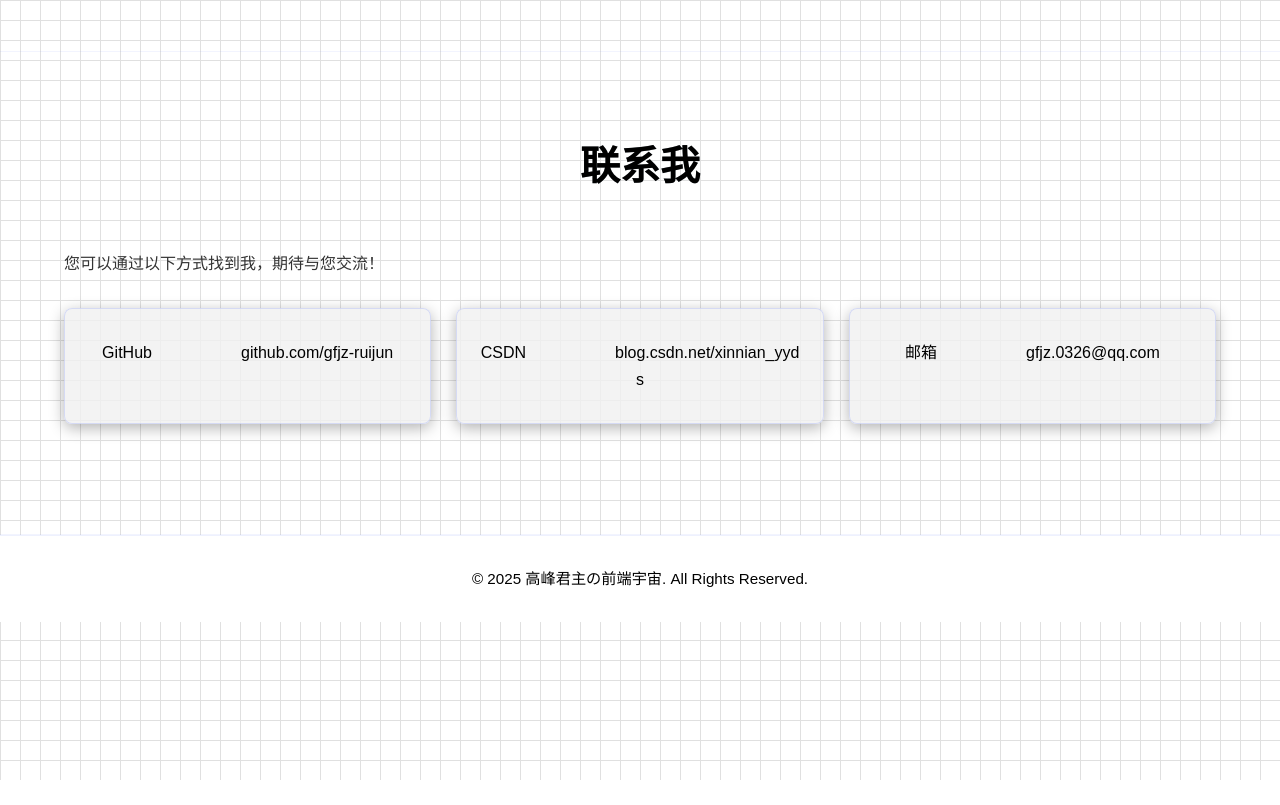
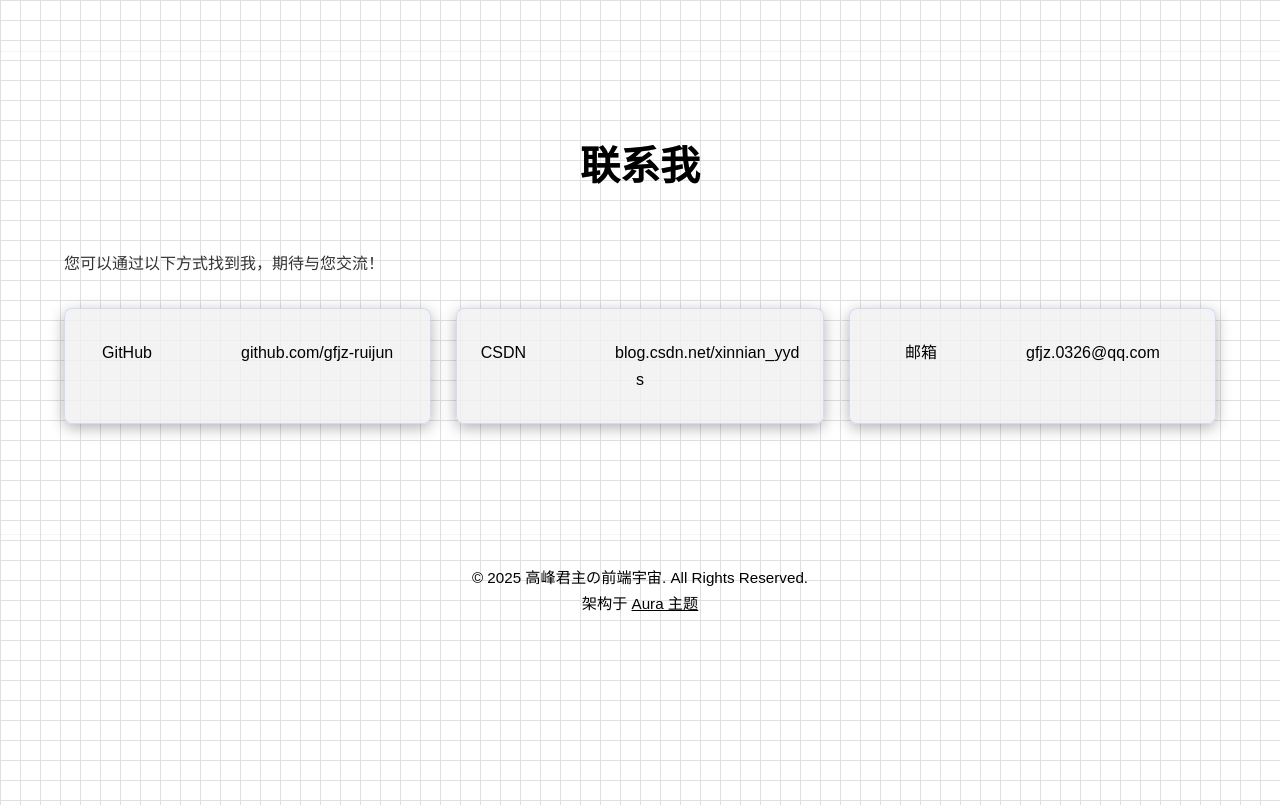
Before and after one commit to gfjz-ruijun/Aura, a plain HTML site: page index.html in a window 1280 px wide. Shown: the part 3019-3824 px from the top of the page. Before the commit the page ends 3799 px from the top, so only its background shows below. Drawn offline with Linux system fonts and the light colour scheme; no server answers; a web font is replaced by a local one.

Commit message:
更新页脚信息和图片路径

```diff
--- a/index.html
+++ b/index.html
@@ -145,6 +145,7 @@
 
     <footer>
         <p>&copy; 2025 高峰君主の前端宇宙. All Rights Reserved.</p>
+        <p>架构于 <a href="https://github.com/gfjz-ruijun/Aura" target="_blank">Aura 主题</a></p>
     </footer>
 
     <!-- 添加加载动画容器 -->
--- a/style.css
+++ b/style.css
@@ -581,11 +581,12 @@ main section h2 {
 }
 
 footer {
-    background-color: white; /* 将背景色改为白色 */
+    /* background-color: white; /* 将背景色改为白色 */ */
     border-top: 1px solid hsla(230, 85%, 65%, 0.1);
     padding: 30px 0; /* 增加页脚上下内边距 */
     text-align: center; /* 页脚内容居中 */
     color: black; /* 将文字颜色改为黑色 */
+    /* margin-bottom: 50px; /* 确保页脚有足够的空间在下方 */ */
 }
 
 footer a {
```
Also changed, not shown: 1 other file.
